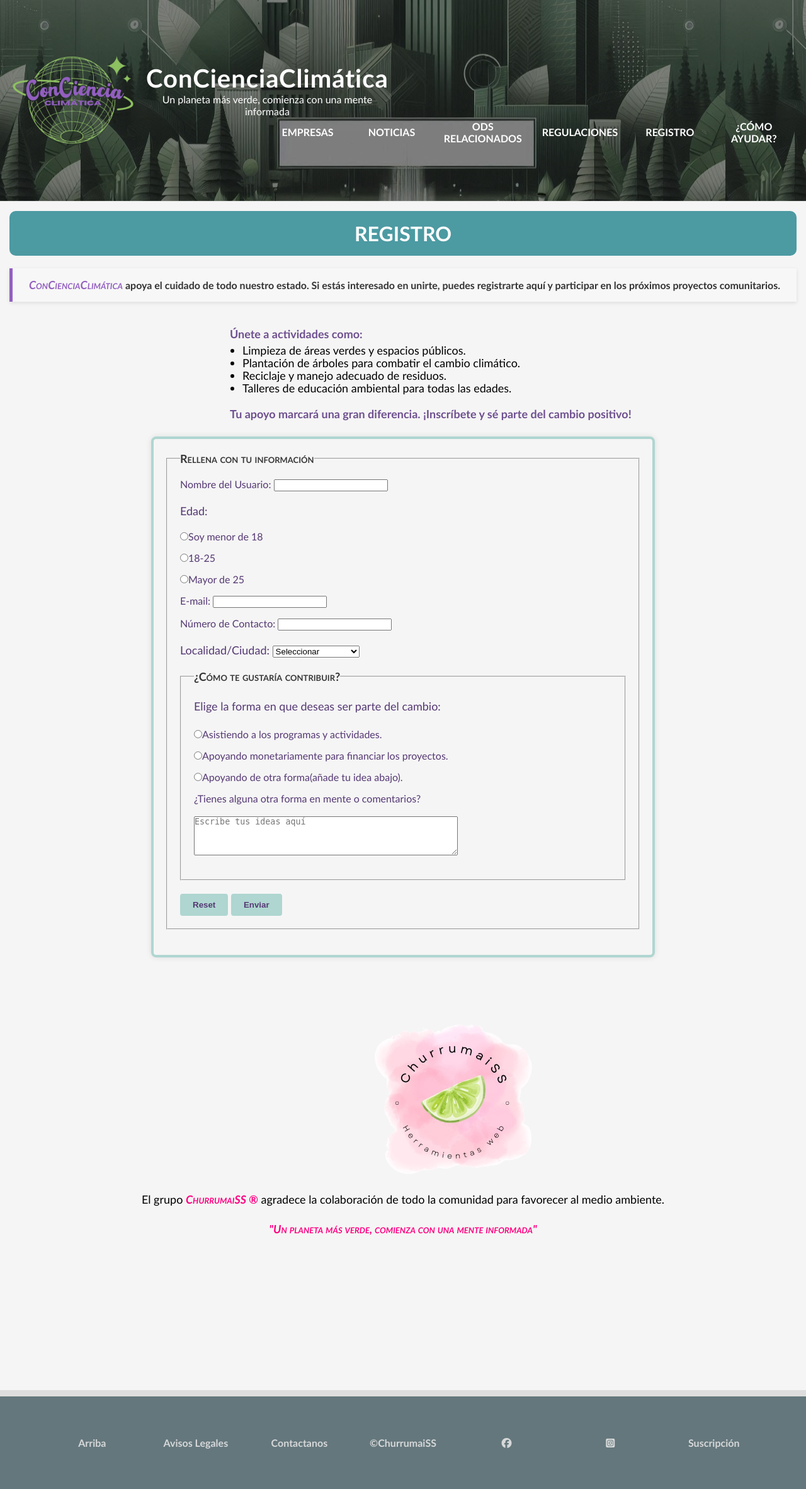
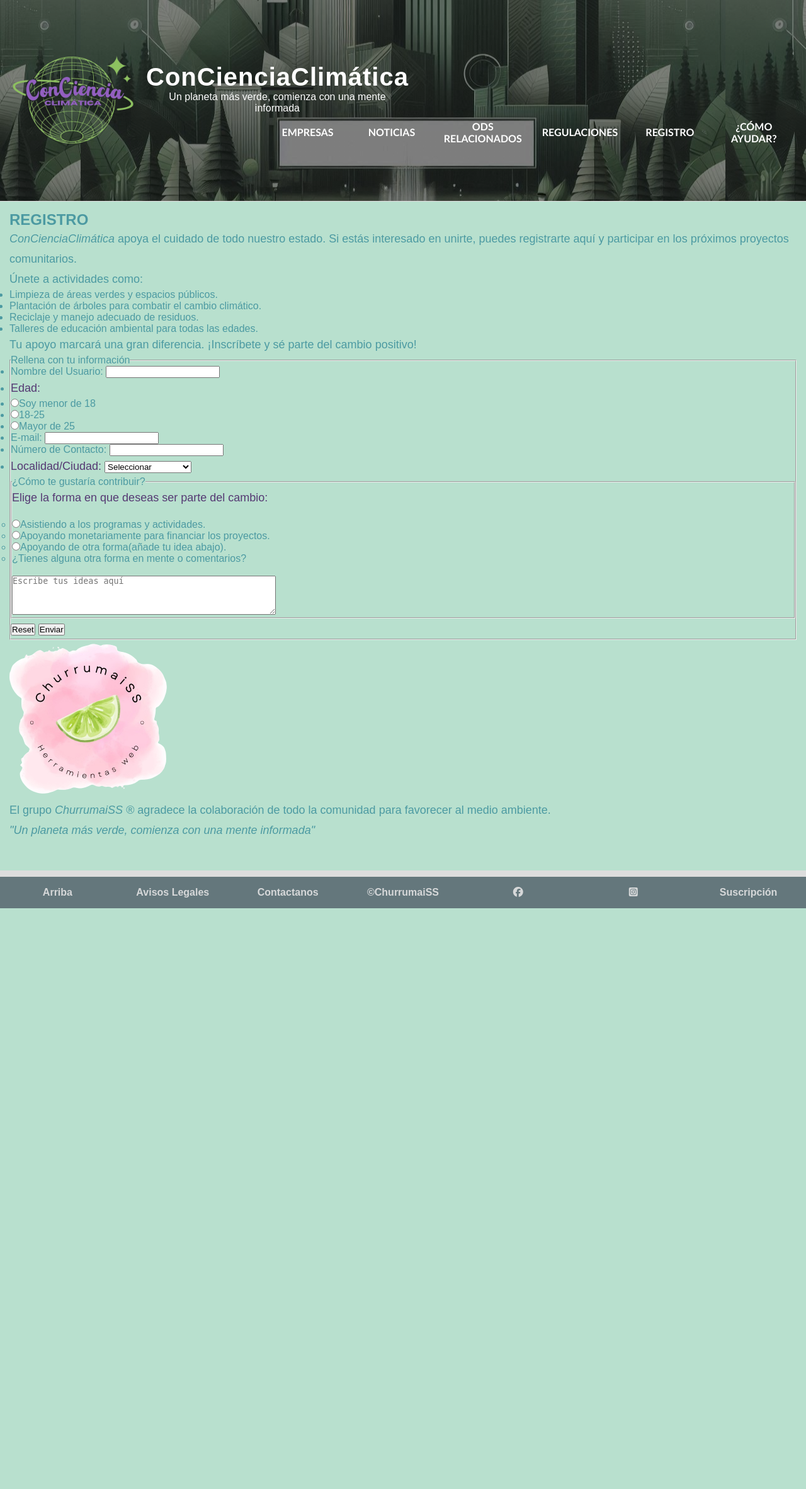
Before and after one commit to Joss-Y8/ConCienciaClimatica, a PHP site: page /html/formulario.html in a window 1280 px wide. Shown: the whole page at 63% size. After the commit the page ends 1442 px from the top, so only its background shows below. Run offline with PHP 8.4, Linux system fonts and the light colour scheme; some libraries are stand-ins or nearby versions.

Commit message:
FORMSTYLE ahora css de homeoage de la aplicacion

```diff
--- a/concienciaclimatica/css/formstyle.css
+++ b/concienciaclimatica/css/formstyle.css
@@ -1,119 +1,160 @@
-/* Estilos para main del formulario*/
-h2 {
-  background-color: #4c9aa2;
-  color: white;
+html, body {
+  height: 100%;
+  margin: 0;
+  padding: 0;
+  background-color: #b8e0ce;
+  font-family: 'Fredoka', sans-serif;
+  color: #4c9aa2;
+
+}
+
+/* ENCABEZADO Y MENÚ */
+header {
+  background-color: #e3f7f2;
   padding: 1rem;
-  border-radius: 10px;
-  text-align: center;
-  margin-bottom: 20px;
+}
+
+.header-content {
+  display: flex;
+  align-items: center;
+  justify-content: space-between;
+  flex-wrap: wrap; /* por si es responsive */
+  gap: 1rem;
+}
+
+.logo-cc img {
+  height: 100px;
+}
+
+.header-text {
+  flex-grow: 1;
+  display: flex;
+  flex-direction: column;
+  justify-content: center;
+}
+
+.header-text h1 {
+  margin: 0;
   font-size: 2rem;
 }
 
-#gracias {
-  margin-top: 100px;
+.header-text p {
+  margin: 0;
+  font-size: 1rem;
+}
+
+.menu-toggle {
+  font-size: 2rem;
+  cursor: pointer;
+}
+
+
+.nav {
+  display: none;
+  background-color: #4c9aa2;
+  position: absolute;
+  top: 4rem;
+  right: 1rem;
+  width: 200px;
+  border-radius: 8px;
+  overflow: hidden;
+  z-index: 1000;
+  box-shadow: 0 4px 8px rgba(0,0,0,0.1);
+}
+
+.nav.open {
+  display: block;
+}
+
+.nav ul {
+  list-style: none;
+  padding: 0;
+  margin: 0;
+}
+
+.nav ul li {
+  border-top: 1px solid #ffffff50;
+}
+
+.nav ul li:first-child {
+  border-top: none;
+}
+
+.nav ul li a {
+  display: block;
+  color: white;
+  text-decoration: none;
+  padding: 1rem;
+  transition: background 0.3s;
+}
+
+.nav ul li a:hover {
+  background-color: #3a6e6e;
+}
+
+/* CONTENIDO */
+.contenedor {
+  background-color: #ffffff;
+  padding: 5rem;
+  border: 10px solid #b8e0ce; /* borde verdecito */
+  border-radius: 10px;
+  max-width: 1100px;
+  margin: 0 auto; /* Esto centra todo el bloque */
+}
+
+.limon-container {
+  padding-right: 2rem; /* Empuja la imagen a la izquierda */
+}
+
+.izquierda {
+  display: flex;
+  align-items: center;
+  justify-content: space-between;
+  gap: 2rem;
+}
+
+.texto-objetivo p {
+  max-width: 600px;
+  line-height: 1.6;
+  font-size: 1.1rem;
+}
+
+/* IMAGEN */
+
+.limon-container {
+  display: flex;
+  justify-content: center;
+  align-items: center;
+}
+
+.limon {
+  height: 300px;
+}
+
+/* FOOTER */
+footer {
+  background-color: #64777c;
+  padding: 1em;
+  border-top: 10px solid #ddd;
+  text-align: center;
+  margin-top: 3rem;
+}
+
+footer .footer-nav ul {
+  display: flex;
+  justify-content: center;
+  list-style: none;
+  gap: 2rem;
   padding: 0;
 }
 
-#gracias p {
-  padding-top: 15px;
-  text-align: center;
-  font-size: large;
-  line-height: 2rem;
+footer .footer-nav ul li a {
+  text-decoration: none;
+  color: #d6d8d9;
+  font-weight: bold;
+  transition: color 0.3s ease-in-out;
 }
 
-#gracias em {
-  color: #ff0080;
-  font-size: large;
-  font-variant: small-caps;
-  font-weight: bold;
+footer .footer-nav ul li a:hover {
+  color: #555;
 }
-
-.presentacion p {
-  padding-top: 15px;
-  padding-left: 350px;
-  font-size: large;
-  line-height: 2rem;
-  font-weight: bold;
-  color: #6e508f;
-}
-
-.presentacion em {
-  color: #9360c1;
-  font-size: large;
-  font-variant: small-caps;
-  font-weight: bold;
-}
-
-.presentacion ul {
-  padding-left: 370px;
-  font-size: large;
-  line-height: 1.25rem;
-}
-
-#actividades p {
-  background-color: #f7f7f7;
-  border-left: 5px solid #9360c1;
-  padding: 1rem;
-  margin: 20px 0;
-  text-align: center;
-  font-size: 1.1rem;
-  color: #333;
-  box-shadow: 0 2px 6px rgba(0, 0, 0, 0.1);
-  font-size: medium;
-  line-height: 1.25rem;
-  font-weight: none;
-}
-
-form#registro {
-  color: rgb(55, 55, 55);
-  background-color: whitesmoke;
-  padding: 20px;
-  margin: 20px auto;
-  max-width: 800px;
-  border-radius: 8px;
-  box-shadow: 0px 0px 10px rgba(0, 0, 0, 0.1);
-  border: 4px solid#afd6d1;
-}
-#registro ul {
-  list-style-type: none;
-}
-#registro fieldset {
-  margin-bottom: 20px;
-  padding: 20px;
-}
-
-#registro ul li {
-  margin-bottom: 15px;
-}
-
-#leyenda {
-  font-variant: small-caps;
-  font-size: large;
-  font-weight: bold;
-}
-
-label {
-  color: #553973;
-}
-
-#enviar,
-#restablecer {
-  padding: 10px 20px;
-  background-color: #afd6d1;
-  color: #553973;
-  font-weight: bold;
-  border: none;
-  border-radius: 4px;
-  cursor: pointer;
-}
-
-#maiss {
-  margin-top: 250px;
-  margin-left: 580px;
-}
-
-/* Ocultamos los divs de mensajes de error por defecto */
-.error-message {
-  color: #65a098;
-  display: none;
-}
```
